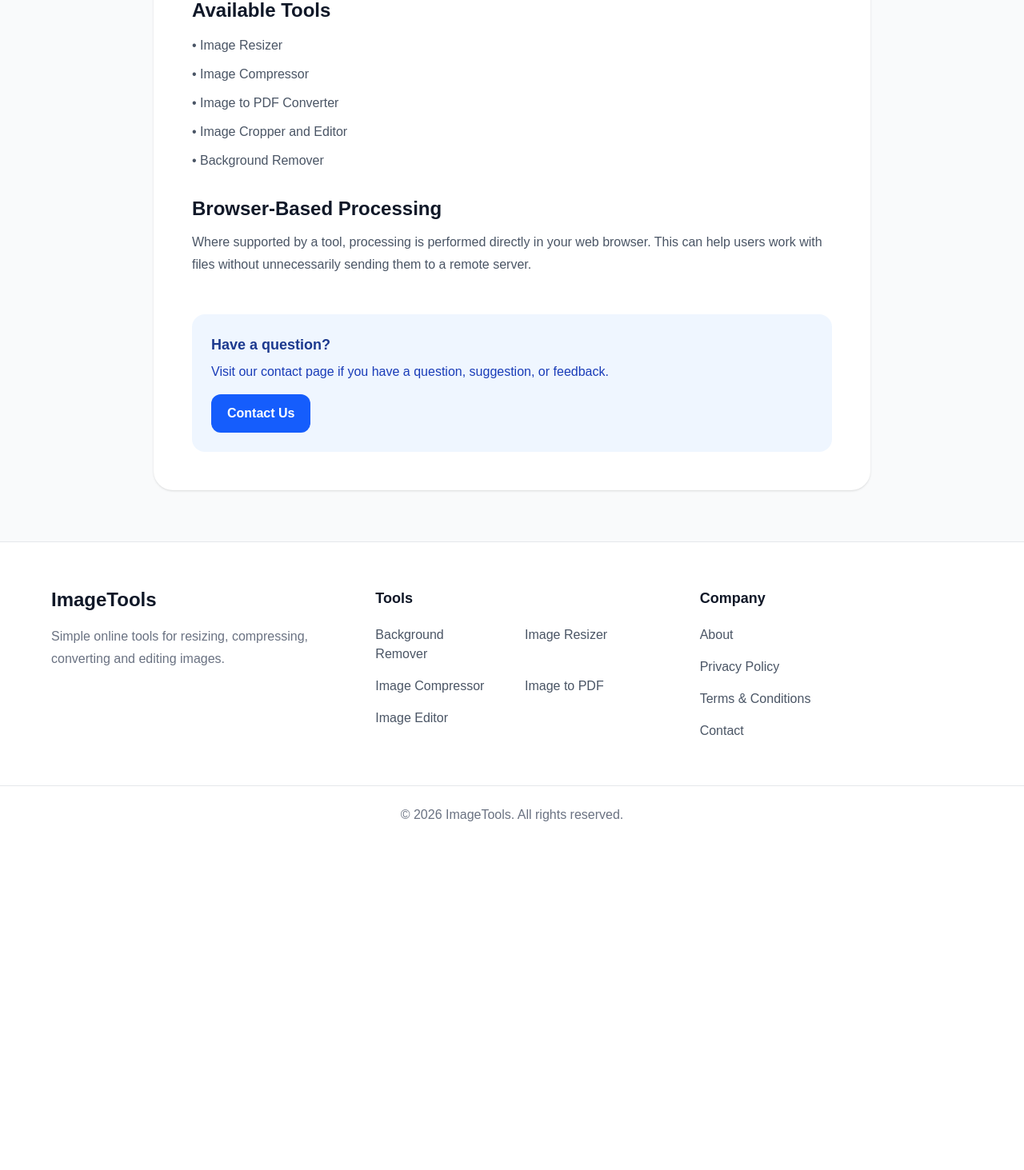
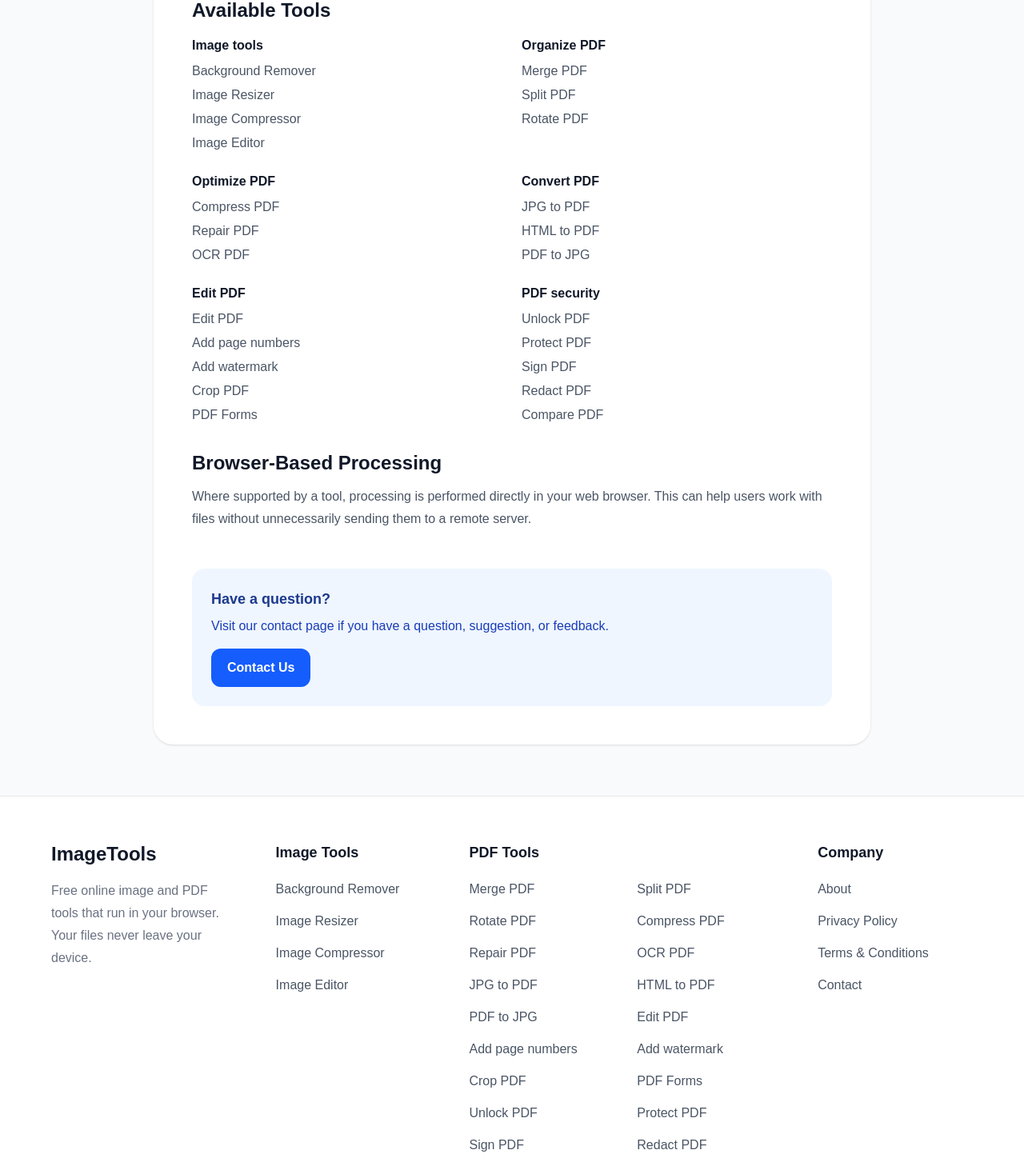
Before and after one commit to Hardik00989/Image-tool, a Next.js app: page /about in a window 1280 px wide. Shown: the part 740-2203 px from the top of the page at 80% size. Before the commit the page ends 1795 px from the top, so only its background shows below. Built offline with nearby package versions, Linux system fonts and the light colour scheme; no server answers.

Commit message:
Show PDF tools on home page, header, footer and About page

```diff
--- a/app/about/page.tsx
+++ b/app/about/page.tsx
@@ -1,11 +1,12 @@
 import JsonLd from "@/components/JsonLd";
 import { breadcrumbSchema, pageMetadata } from "@/lib/site";
+import { imageCategory, pdfCategories } from "@/lib/tool-categories";
 import Link from "next/link";
 
 export const metadata = pageMetadata({
   title: "About Us",
   description:
-    "About ImageTools – the team behind our free online image tools: resizer, compressor, converters, image to PDF, cropper and background remover.",
+    "About ImageTools – free online image and PDF tools: resize and compress images, remove backgrounds, and merge, split, convert, edit and protect PDFs.",
   path: "/about",
 });
 
@@ -63,13 +64,28 @@
                 Available Tools
               </h2>
 
-              <ul className="mt-4 space-y-3 text-gray-600">
-                <li>• Image Resizer</li>
-                <li>• Image Compressor</li>
-                <li>• Image to PDF Converter</li>
-                <li>• Image Cropper and Editor</li>
-                <li>• Background Remover</li>
-              </ul>
+              <div className="mt-4 grid gap-6 sm:grid-cols-2">
+                {[imageCategory, ...pdfCategories].map((category) => (
+                  <div key={category.id}>
+                    <h3 className="font-semibold text-gray-900">
+                      {category.title}
+                    </h3>
+
+                    <ul className="mt-2 space-y-1.5 text-gray-600">
+                      {category.tools.map((tool) => (
+                        <li key={tool.href}>
+                          <Link
+                            href={tool.href}
+                            className="hover:text-blue-600"
+                          >
+                            {tool.label}
+                          </Link>
+                        </li>
+                      ))}
+                    </ul>
+                  </div>
+                ))}
+              </div>
             </section>
 
             <section>
--- a/app/layout.tsx
+++ b/app/layout.tsx
@@ -20,7 +20,7 @@
   metadataBase: new URL(siteUrl),
 
   title: {
-    default: "Free Online Image Tools – Resize, Compress & Convert | ImageTools",
+    default: "Free Image & PDF Tools – Resize, Compress, Merge | ImageTools",
     template: "%s | ImageTools",
   },
 
@@ -56,7 +56,7 @@
   },
 
   openGraph: {
-    title: "Free Online Image Tools – Resize, Compress & Convert | ImageTools",
+    title: "Free Image & PDF Tools – Resize, Compress, Merge | ImageTools",
     description: siteDescription,
     type: "website",
     siteName,
@@ -65,7 +65,7 @@
 
   twitter: {
     card: "summary_large_image",
-    title: "Free Online Image Tools – Resize, Compress & Convert | ImageTools",
+    title: "Free Image & PDF Tools – Resize, Compress, Merge | ImageTools",
     description: siteDescription,
   },
 };
--- a/app/page.tsx
+++ b/app/page.tsx
@@ -6,6 +6,7 @@
   siteDescription,
   siteName,
 } from "@/lib/site";
+import { pdfCategories } from "@/lib/tool-categories";
 import { toolsSeo } from "@/lib/tools-seo";
 
 const tools = [
@@ -41,7 +42,7 @@
 ];
 
 export const metadata = pageMetadata({
-  title: "Free Online Image Tools – Resize, Compress & Convert | ImageTools",
+  title: "Free Image & PDF Tools – Resize, Compress, Merge | ImageTools",
   description: siteDescription,
   path: "/",
   absoluteTitle: true,
@@ -53,6 +54,11 @@
     "image to pdf",
     "crop image",
     "background remover",
+    "merge pdf",
+    "compress pdf",
+    "split pdf",
+    "pdf to jpg",
+    "sign pdf",
   ],
 });
 
@@ -70,7 +76,7 @@
   },
   {
     "@type": "ItemList",
-    name: "Free online image tools",
+    name: "Free online image and PDF tools",
     itemListElement: Object.values(toolsSeo).map((tool, index) => ({
       "@type": "ListItem",
       position: index + 1,
@@ -96,19 +102,19 @@
 
           <div className="mx-auto mb-6 inline-flex items-center gap-2 rounded-full border border-blue-100 bg-blue-50 px-5 py-2.5 text-base font-medium text-blue-700">
             <span>✦</span>
-            Simple & powerful image tools
+            Simple & powerful image and PDF tools
           </div>
 
           <h1 className="mx-auto max-w-5xl text-5xl font-extrabold leading-tight tracking-tight text-gray-900 sm:text-6xl lg:text-7xl">
-            Free Online Image Tools
+            Free Online Image & PDF Tools
             <span className="block text-blue-600">
               Made Simple
             </span>
           </h1>
 
           <p className="mx-auto mt-7 max-w-3xl text-lg leading-8 text-gray-600 sm:text-xl">
-            Resize, compress, convert, edit and remove backgrounds
-            from your images — all from one simple website.
+            Resize, compress and edit images. Merge, split, convert,
+            protect and sign PDFs — free, and all in your browser.
           </p>
 
           <div className="mt-10 flex flex-col justify-center gap-4 sm:flex-row">
@@ -217,6 +223,74 @@
 
       </section>
 
+      {/* PDF Tools */}
+
+      <section
+        id="pdf-tools"
+        className="mx-auto max-w-7xl scroll-mt-24 px-6 pb-20 sm:px-10 lg:px-16 sm:pb-24"
+      >
+
+        <div className="mx-auto max-w-3xl text-center">
+
+          <p className="text-base font-semibold uppercase tracking-wider text-blue-600">
+            PDF Tools
+          </p>
+
+          <h2 className="mt-3 text-4xl font-bold tracking-tight text-gray-900 sm:text-5xl">
+            Every tool for your PDFs
+          </h2>
+
+          <p className="mt-5 text-lg leading-8 text-gray-600">
+            Merge, split, compress, convert, edit and protect PDF files —
+            right in your browser.
+          </p>
+
+        </div>
+
+        <div className="mt-12 grid gap-x-10 gap-y-12 rounded-3xl border border-gray-200 bg-white p-8 shadow-sm sm:grid-cols-2 sm:p-10 lg:grid-cols-3">
+
+          {pdfCategories.map((category) => (
+            <div key={category.id}>
+
+              <h3 className="text-sm font-semibold uppercase tracking-wider text-gray-500">
+                {category.title}
+              </h3>
+
+              <ul className="mt-5 space-y-1">
+                {category.tools.map((tool) => {
+                  const Icon = tool.icon;
+
+                  return (
+                    <li key={tool.href}>
+                      <Link
+                        href={tool.href}
+                        className="group -mx-3 flex items-center gap-4 rounded-xl px-3 py-2.5 transition hover:bg-gray-50"
+                      >
+                        <span
+                          className={`flex h-10 w-10 shrink-0 items-center justify-center rounded-lg ${category.color}`}
+                        >
+                          <Icon
+                            className="h-5 w-5"
+                            aria-hidden="true"
+                          />
+                        </span>
+
+                        <span className="text-base font-semibold text-gray-800 transition group-hover:text-blue-600">
+                          {tool.label}
+                        </span>
+                      </Link>
+                    </li>
+                  );
+                })}
+              </ul>
+
+            </div>
+          ))}
+
+        </div>
+
+      </section>
+
       {/* How It Works */}
 
       <section className="border-y border-gray-200 bg-white">
@@ -248,7 +322,7 @@
               </h3>
 
               <p className="mt-3 text-base leading-7 text-gray-600">
-                Select the image tool that matches what you want to do.
+                Select the image or PDF tool that matches what you want to do.
               </p>
 
             </div>
@@ -260,11 +334,11 @@
               </div>
 
               <h3 className="mt-5 text-lg font-bold">
-                Upload Your Image
+                Upload Your File
               </h3>
 
               <p className="mt-3 text-base leading-7 text-gray-600">
-                Upload your image and adjust the available options.
+                Upload your image or PDF and adjust the available options.
               </p>
 
             </div>
@@ -280,7 +354,7 @@
               </h3>
 
               <p className="mt-3 text-base leading-7 text-gray-600">
-                Process your image and download the finished result.
+                Process your file and download the finished result.
               </p>
 
             </div>
@@ -303,13 +377,13 @@
         </p>
 
         <h2 className="mt-3 text-4xl font-bold tracking-tight sm:text-5xl">
-          Useful image tools without the complexity
+          Useful image and PDF tools without the complexity
         </h2>
 
         <p className="mx-auto mt-6 max-w-3xl text-lg leading-8 text-gray-600">
-          ImageTools brings common image editing and conversion tasks
-          together in one easy-to-use place. Whether you need to resize,
-          compress, convert, crop or remove a background, you can get
+          ImageTools brings common image and PDF tasks together in one
+          easy-to-use place. Whether you need to resize an image, remove a
+          background, or merge, compress, sign or protect a PDF, you can get
           started in just a few clicks.
         </p>
 
@@ -329,11 +403,11 @@
         <div className="mx-auto max-w-5xl overflow-hidden rounded-3xl bg-blue-600 px-6 py-14 text-center text-white shadow-lg sm:px-12 sm:py-16">
 
           <h2 className="text-4xl font-bold sm:text-5xl">
-            Ready to edit your image?
+            Ready to get started?
           </h2>
 
           <p className="mx-auto mt-5 max-w-2xl text-lg leading-8 text-blue-100">
-            Choose one of our free image tools and get started.
+            Choose one of our free image or PDF tools — no sign-up needed.
           </p>
 
           <a
--- a/components/SiteFooter.tsx
+++ b/components/SiteFooter.tsx
@@ -1,12 +1,5 @@
 import Link from "next/link";
-
-const toolLinks = [
-  { href: "/background-remover", label: "Background Remover" },
-  { href: "/image-resizer", label: "Image Resizer" },
-  { href: "/image-compressor", label: "Image Compressor" },
-  { href: "/image-to-pdf", label: "Image to PDF" },
-  { href: "/crop-image", label: "Image Editor" },
-];
+import { imageCategory, pdfTools } from "@/lib/tool-categories";
 
 const companyLinks = [
   { href: "/about", label: "About" },
@@ -15,11 +8,13 @@
   { href: "/contact", label: "Contact" },
 ];
 
+const linkClass = "hover:text-blue-600";
+
 export default function SiteFooter() {
   return (
     <footer className="border-t border-gray-200 bg-white text-gray-900">
 
-      <div className="mx-auto grid max-w-7xl gap-12 lg:gap-16 px-6 py-14 sm:px-10 lg:px-16 md:grid-cols-3">
+      <div className="mx-auto grid max-w-7xl gap-12 px-6 py-14 sm:px-10 md:grid-cols-2 lg:grid-cols-[1.2fr_1fr_2fr_1fr] lg:gap-12 lg:px-16">
 
         {/* Brand */}
 
@@ -33,31 +28,55 @@
           </Link>
 
           <p className="mt-4 max-w-sm text-base leading-7 text-gray-500">
-            Simple online tools for resizing, compressing,
-            converting and editing images.
+            Free online image and PDF tools that run in your browser.
+            Your files never leave your device.
           </p>
 
         </div>
 
-        {/* Tools */}
+        {/* Image Tools */}
 
         <div>
 
           <h3 className="text-lg font-semibold text-gray-900">
-            Tools
+            Image Tools
           </h3>
 
-          <div className="mt-5 grid grid-cols-2 gap-x-8 gap-y-4 text-base text-gray-600">
-            {toolLinks.map((link) => (
+          <ul className="mt-5 space-y-4 text-base text-gray-600">
+            {imageCategory.tools.map((tool) => (
+              <li key={tool.href}>
                 <Link
-                key={link.href}
-                href={link.href}
-                className="hover:text-blue-600"
+                  href={tool.href}
+                  className={linkClass}
                 >
-                {link.label}
+                  {tool.label}
                 </Link>
+              </li>
             ))}
+          </ul>
+
         </div>
+
+        {/* PDF Tools */}
+
+        <div>
+
+          <h3 className="text-lg font-semibold text-gray-900">
+            PDF Tools
+          </h3>
+
+          <ul className="mt-5 grid grid-cols-2 gap-x-8 gap-y-4 text-base text-gray-600">
+            {pdfTools.map((tool) => (
+              <li key={tool.href}>
+                <Link
+                  href={tool.href}
+                  className={linkClass}
+                >
+                  {tool.label}
+                </Link>
+              </li>
+            ))}
+          </ul>
 
         </div>
 
@@ -69,17 +88,18 @@
             Company
           </h3>
 
-          <div className="mt-5 flex flex-col gap-4 text-base text-gray-600">
+          <ul className="mt-5 space-y-4 text-base text-gray-600">
             {companyLinks.map((link) => (
+              <li key={link.href}>
                 <Link
-                key={link.href}
                   href={link.href}
-                className="hover:text-blue-600"
+                  className={linkClass}
                 >
                   {link.label}
                 </Link>
+              </li>
             ))}
-          </div>
+          </ul>
 
         </div>
 
--- a/components/SiteHeader.tsx
+++ b/components/SiteHeader.tsx
@@ -2,15 +2,19 @@
 
 import Link from "next/link";
 import { usePathname } from "next/navigation";
+import { useState } from "react";
+import { Menu, X } from "lucide-react";
 
 const navLinks = [
   { href: "/", label: "Home" },
-  { href: "/#tools", label: "Tools" },
+  { href: "/#tools", label: "Image Tools" },
+  { href: "/#pdf-tools", label: "PDF Tools" },
   { href: "/about", label: "About" },
 ];
 
 export default function SiteHeader() {
   const pathname = usePathname();
+  const [menuOpen, setMenuOpen] = useState(false);
 
   return (
     <header className="sticky top-0 z-50 border-b border-gray-200 bg-white/95 text-gray-900 backdrop-blur">
@@ -23,6 +27,7 @@
           <Link
             href="/"
             className="flex items-center gap-3"
+            onClick={() => setMenuOpen(false)}
           >
             <div className="flex h-10 w-10 items-center justify-center rounded-lg bg-blue-600 text-xl font-bold text-white">
               I
@@ -33,7 +38,7 @@
             </span>
           </Link>
 
-          <nav className="hidden items-center gap-8 text-base font-medium text-gray-600 md:flex">
+          <nav className="hidden items-center gap-8 text-base font-medium text-gray-600 lg:flex">
 
             {navLinks.map((link) => (
               <Link
@@ -53,14 +58,66 @@
 
         </div>
 
-        <Link
-          href="/#tools"
-          className="rounded-lg bg-blue-600 px-5 py-2.5 text-base font-semibold text-white transition hover:bg-blue-700"
-        >
-          Explore Tools
-        </Link>
+        <div className="flex items-center gap-3">
+
+          <Link
+            href="/#tools"
+            className="hidden rounded-lg bg-blue-600 px-5 py-2.5 text-base font-semibold text-white transition hover:bg-blue-700 sm:block"
+          >
+            Explore Tools
+          </Link>
+
+          {/* Menu button on phones and tablets */}
+
+          <button
+            type="button"
+            onClick={() => setMenuOpen((open) => !open)}
+            aria-expanded={menuOpen}
+            aria-controls="mobile-menu"
+            aria-label={menuOpen ? "Close menu" : "Open menu"}
+            className="flex h-11 w-11 items-center justify-center rounded-lg border border-gray-200 text-gray-700 transition hover:bg-gray-50 lg:hidden"
+          >
+            {menuOpen ? (
+              <X className="h-5 w-5" aria-hidden="true" />
+            ) : (
+              <Menu className="h-5 w-5" aria-hidden="true" />
+            )}
+          </button>
+
+        </div>
 
       </div>
+
+      {menuOpen && (
+        <nav
+          id="mobile-menu"
+          className="border-t border-gray-200 bg-white px-6 py-4 sm:px-10 lg:hidden"
+        >
+          <ul className="space-y-1">
+            {navLinks.map((link) => (
+              <li key={link.href}>
+                <Link
+                  href={link.href}
+                  onClick={() => setMenuOpen(false)}
+                  className={`block rounded-lg px-3 py-3 text-base font-semibold transition hover:bg-gray-50 ${
+                    link.href === pathname ? "text-blue-600" : "text-gray-700"
+                  }`}
+                >
+                  {link.label}
+                </Link>
+              </li>
+            ))}
+          </ul>
+
+          <Link
+            href="/#tools"
+            onClick={() => setMenuOpen(false)}
+            className="mt-3 block rounded-lg bg-blue-600 px-5 py-3 text-center text-base font-semibold text-white transition hover:bg-blue-700 sm:hidden"
+          >
+            Explore Tools
+          </Link>
+        </nav>
+      )}
     </header>
   );
 }
--- a/lib/site.ts
+++ b/lib/site.ts
@@ -9,7 +9,7 @@
 export const siteName = "ImageTools";
 
 export const siteDescription =
-  "Free online image tools to resize, compress, crop and convert images, remove backgrounds and create PDFs. Fast, private and processed in your browser.";
+  "Free image and PDF tools: resize and compress images, remove backgrounds, and merge, split, compress, convert or sign PDFs — all in your browser.";
 
 type PageMetadataOptions = {
   title: string;
--- /dev/null
+++ b/lib/tool-categories.ts
@@ -0,0 +1,111 @@
+import type { LucideIcon } from "lucide-react";
+import {
+  Combine,
+  Crop,
+  Droplets,
+  Eraser,
+  FileDiff,
+  FileImage,
+  FileInput,
+  FileLock,
+  Hash,
+  ImageDown,
+  LockOpen,
+  Minimize2,
+  RotateCw,
+  Scaling,
+  ScanText,
+  Scissors,
+  Signature,
+  SquarePen,
+  Code,
+  Wrench,
+  EyeOff,
+  Image as ImageIcon,
+} from "lucide-react";
+
+export type ToolLink = {
+  href: string;
+  label: string;
+  icon: LucideIcon;
+};
+
+export type ToolCategory = {
+  id: string;
+  title: string;
+  // Tailwind classes for the icon tile
+  color: string;
+  tools: ToolLink[];
+};
+
+export const imageCategory: ToolCategory = {
+  id: "image",
+  title: "Image tools",
+  color: "bg-blue-50 text-blue-600",
+  tools: [
+    { href: "/background-remover", label: "Background Remover", icon: Eraser },
+    { href: "/image-resizer", label: "Image Resizer", icon: Scaling },
+    { href: "/image-compressor", label: "Image Compressor", icon: ImageDown },
+    { href: "/crop-image", label: "Image Editor", icon: ImageIcon },
+  ],
+};
+
+// Grouped like the categories on popular PDF sites
+export const pdfCategories: ToolCategory[] = [
+  {
+    id: "organize",
+    title: "Organize PDF",
+    color: "bg-orange-50 text-orange-600",
+    tools: [
+      { href: "/merge-pdf", label: "Merge PDF", icon: Combine },
+      { href: "/split-pdf", label: "Split PDF", icon: Scissors },
+      { href: "/rotate-pdf", label: "Rotate PDF", icon: RotateCw },
+    ],
+  },
+  {
+    id: "optimize",
+    title: "Optimize PDF",
+    color: "bg-green-50 text-green-600",
+    tools: [
+      { href: "/compress-pdf", label: "Compress PDF", icon: Minimize2 },
+      { href: "/repair-pdf", label: "Repair PDF", icon: Wrench },
+      { href: "/ocr-pdf", label: "OCR PDF", icon: ScanText },
+    ],
+  },
+  {
+    id: "convert",
+    title: "Convert PDF",
+    color: "bg-amber-50 text-amber-600",
+    tools: [
+      { href: "/image-to-pdf", label: "JPG to PDF", icon: FileImage },
+      { href: "/html-to-pdf", label: "HTML to PDF", icon: Code },
+      { href: "/pdf-to-jpg", label: "PDF to JPG", icon: ImageDown },
+    ],
+  },
+  {
+    id: "edit",
+    title: "Edit PDF",
+    color: "bg-purple-50 text-purple-600",
+    tools: [
+      { href: "/edit-pdf", label: "Edit PDF", icon: SquarePen },
+      { href: "/add-page-numbers", label: "Add page numbers", icon: Hash },
+      { href: "/add-watermark", label: "Add watermark", icon: Droplets },
+      { href: "/crop-pdf", label: "Crop PDF", icon: Crop },
+      { href: "/pdf-forms", label: "PDF Forms", icon: FileInput },
+    ],
+  },
+  {
+    id: "security",
+    title: "PDF security",
+    color: "bg-sky-50 text-sky-700",
+    tools: [
+      { href: "/unlock-pdf", label: "Unlock PDF", icon: LockOpen },
+      { href: "/protect-pdf", label: "Protect PDF", icon: FileLock },
+      { href: "/sign-pdf", label: "Sign PDF", icon: Signature },
+      { href: "/redact-pdf", label: "Redact PDF", icon: EyeOff },
+      { href: "/compare-pdf", label: "Compare PDF", icon: FileDiff },
+    ],
+  },
+];
+
+export const pdfTools = pdfCategories.flatMap((category) => category.tools);
```
Lines whose indentation alone changed are shown as unchanged.
